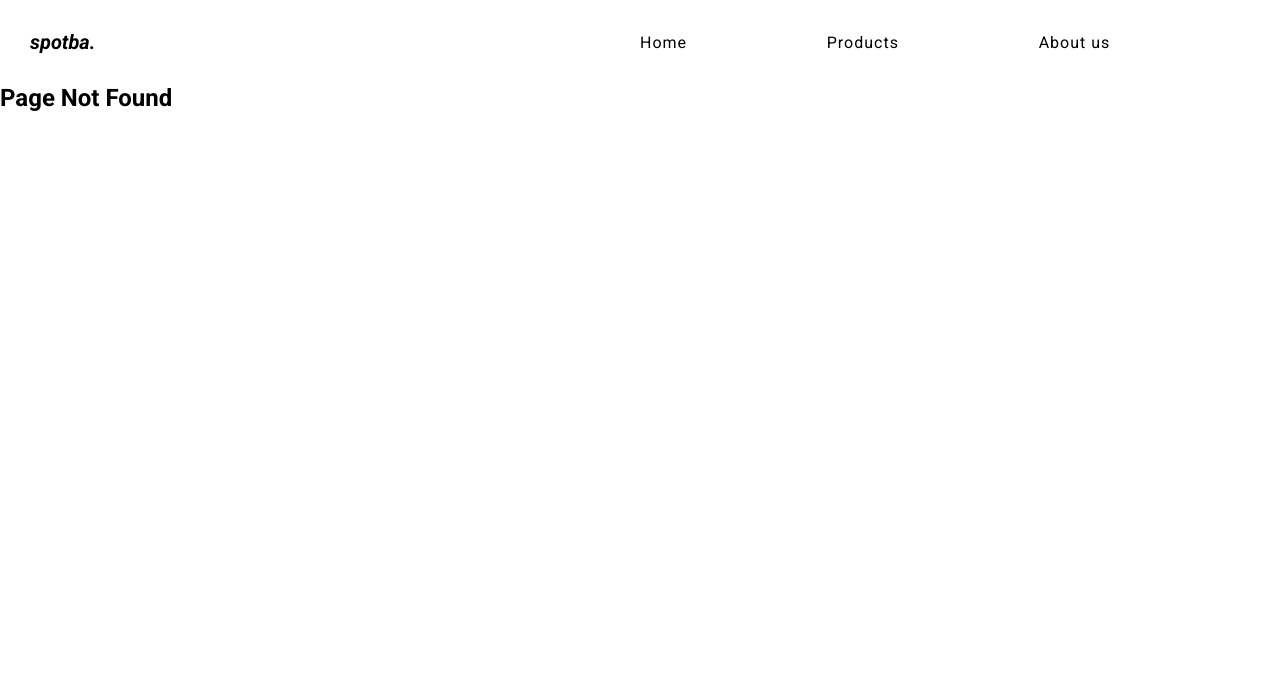
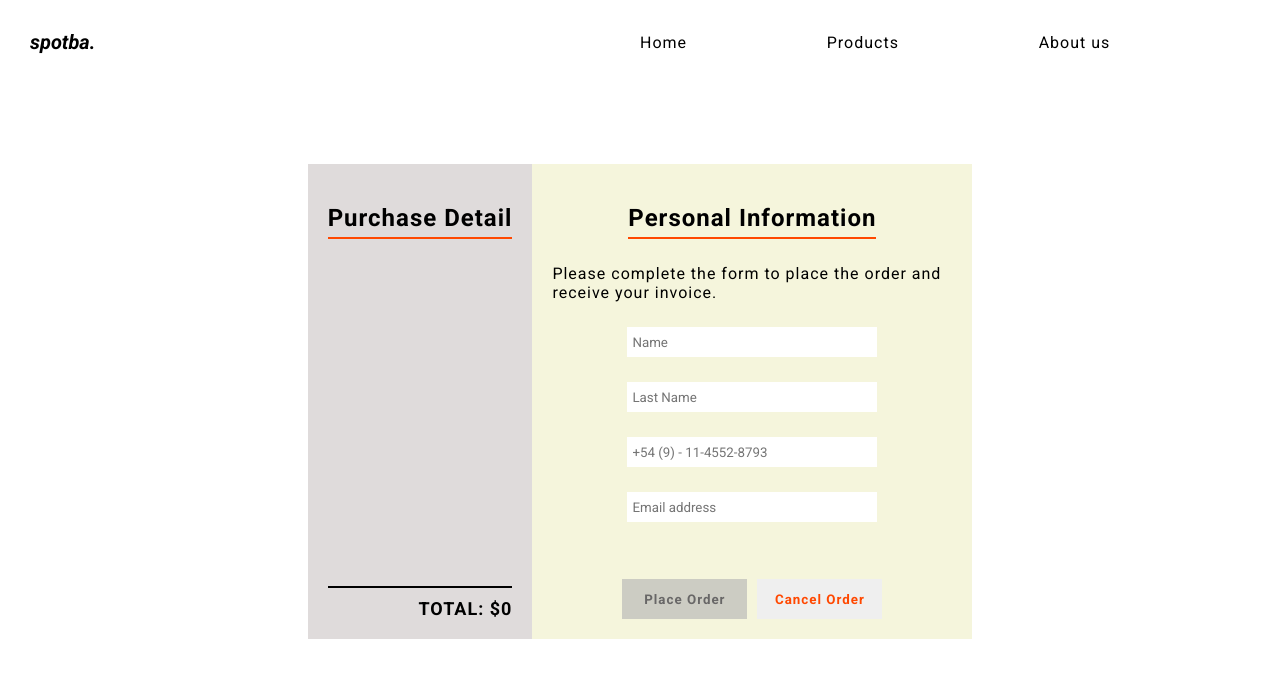
Before and after one commit to andresdeinnocentiis/entrega04_reactjs, a React (Create React App) app: page /checkout in a window 1280 px wide. Before the commit this address had no page. Shown: the top 678 px of the page. Built offline with nearby package versions, Linux system fonts and the light colour scheme.

Commit message:
checkout

```diff
--- a/src/App.css
+++ b/src/App.css
@@ -450,6 +450,7 @@
     padding: 10px;
     letter-spacing: 1px;
     font-weight: bold;
+    text-decoration: none;
   }
 
   .removeItem {
@@ -600,4 +601,154 @@
     margin-top: 5rem;
   }
 
+  .form-container {
+    display: flex;
+    margin-top: 5rem;
+    justify-content: center;
+
+  }
+
+
+
+  .form {
+    height: inherit;
+    display: flex;
+    flex-direction: column;
+    align-items: center;
+    gap: 25px;
+    padding: 20px;
+    background-color:beige;
+    padding-top: 40px;
+    letter-spacing: 1px;
+  }
+
+  .form--input {
+    height: 30px;
+    width: 250px;
+    border: none;
+    padding: 5px;
+
+  }
+
+  .form--input:focus {
+    border: 2px solid #ff4800;
+    outline: none;
+
+  }
+
+  .form-container h2 {
+    border-bottom: 2px solid #ff4800;
+    padding-bottom: 5px;
+  }
+
+  .form--submit {
+    height: 40px;
+    width: 125px;
+    letter-spacing: 1px;
+    border: none;
+    background-color: #ff4800;
+    color: #fff;
+    font-weight: bold;
+    margin-top: 2rem;
+    cursor: pointer;
+  }
+
+  .form--submit:hover, .form--submit:focus {
+    border: 2px solid #ff4800;
+    background-color: beige;
+    color: #ff4800 ;
+  }
+
+  .form--submit:disabled {
+    background-color:rgb(204, 204, 195);
+    color: rgb(104, 103, 103);
+    cursor:default;
+    border:none
+  }
+
+  .cartDetail {
+    height: inherit;
+    background-color: rgb(223, 219, 219);
+    padding: 20px;
+    display: flex;
+    flex-direction: column;
+    letter-spacing: 1px;
+    justify-content: space-between;
+    padding-top: 40px;
+  }
+
+  .cartDetail>ul {
+    display: flex;
+    flex-direction: column;
+    letter-spacing: 1px;
+    justify-content: space-between;
+  }
+
+  .form-text {
+    display: flex;
+    flex-wrap: wrap;
+    max-width: 400px;
+    letter-spacing: 1px;
+  }
+
+  .cartDetail-total {
+    font-size: 18px;
+    align-self: end;
+    justify-self: end;
+    margin-top: 25px;
+    letter-spacing: 1px;
+    border-top: 2px solid black;
+    width: 100%;
+    text-align: end;
+    padding-top: 10px;
+  }
+
+  .listItem{
+    max-width: 200px;
+    margin: 5px;
+    flex-wrap: wrap;
+    font-size: 12px;
+    font-weight:bold;
+    letter-spacing: 1px;
+  }
+
+  .cartDetail-title {
+    align-self:center;
+  }
+
+  .inputError {
+    font-size: 10px;
+    color: red;
+    margin-bottom: 5px;
+  }
+
+  .form-buttons {
+    display: flex;
+    gap: 10px;
+  }
+
+  .form--clear {
+    height: 40px;
+    width: 125px;
+    letter-spacing: 1px;
+    border: none;
+    background-color: #fff ff4800;
+    color: #ff4800;
+    font-weight: bold;
+    margin-top: 2rem;
+    cursor: pointer;
+  }
+
+  .form--clear:hover, .form--clear:focus {
+    border: 2px solid #ff4800;
+    background-color: beige;
+    color: #ff4800 ;
+  }
+
+  .success {
+    color: rgb(14, 187, 14);
+    align-self: center;
+    justify-self: center;
+    width: 70%;
+  }
 }
--- a/src/App.jsx
+++ b/src/App.jsx
@@ -10,6 +10,7 @@ import {
 } from "react-router-dom";
 import {CartContextProvider} from "./context/CartContext"
 import Cart from "./components/Cart"
+import Form from './components/Form';
 
 function App() {
   return (
@@ -58,6 +59,11 @@ function App() {
               <h1>ABOUT</h1>
             </div>
           </Route>
+          <Route path="/checkout">
+            <div className='checkout'>
+              <Form />
+            </div>
+          </Route>
           <Route path="/*">
             <h2>Page Not Found</h2>
           </Route>
--- a/src/components/Cart/index.jsx
+++ b/src/components/Cart/index.jsx
@@ -19,6 +19,8 @@ const Cart = () => {
     };
 
     setTimeout(()=> { setLoading(false)}, 1000) // Esto es SOLAMENTE para usar el spinner, no tiene otra funcionalidad
+
+
 
     if(loading){
         return(
@@ -52,9 +54,9 @@ const Cart = () => {
                 </>
                 }
 
-                <Total />
+                <Total className="total"/>
                 <div className="btnsContainer cartBtns">
-                    <button className='finalizar enabDisab' disabled={cart.length ===0} onClick={clear}>Proceed To Checkout</button> {/* Por ahora le puse la funcion Clear xqe no tiene hecha logica para facturar */}
+                    <Link className="finalizar enabDisab" disabled={cart.length ===0} to="/checkout">Proceed To Checkout</Link>
                     <button className='removeItem clear enabDisab' disabled={cart.length ===0} onClick={clear}>Clear Cart</button>
                 </div>
             </div>
--- /dev/null
+++ b/src/components/Form/index.jsx
@@ -0,0 +1,163 @@
+import React, {useState, useContext} from "react";
+import { CartContext } from "../../context/CartContext";
+import { Total } from "../Total";
+import { getFirestore } from "../../firebase";
+
+const Form = () => {
+
+    const {cart, clear, total} = useContext(CartContext)
+
+    const [compraOk, setCompraOk] = useState(false)
+
+    const [err, setErr] = useState({
+        errName:false,
+        errLastName:false,
+        errPhone:false,
+        errEmail:false
+    })
+
+    const [formData, setFormData] = useState({
+        name:"",
+        lastName:"",
+        phone:"",
+        email:""
+    })
+
+    const handleChange = (event) => {
+        event.preventDefault()
+        const {name,value} = event.target
+        setFormData(prevFormData => ({
+            ...prevFormData,
+            [name]: value
+        }))
+
+    }
+
+    //console.log(formData) - HABILITAR EN CASO DE QUERER CHEQUEAR QUE CADA INPUT SETEA EL FORM EN TIEMPO REAL CON CADA TECLA
+
+    const cancel = () => {
+        clear()
+        setFormData({
+            name:"",
+            lastName:"",
+            phone:"",
+            email:""
+        })
+    }
+
+
+
+    const handleSubmit = (event) => {
+        event.preventDefault()
+
+        const db = getFirestore()
+
+        let ordenCompra = {
+            buyer: {name:formData.name,lastName:formData.lastName,phone:formData.phone,email:formData.email,},
+            items:{...cart},
+            total: total
+        }
+
+
+        console.log("OBJETO: ", ordenCompra)
+        if (formData.name.length < 3) {
+            setErr(prevErr => ({...prevErr, errName:true}))
+        } else if (formData.lastName.length < 3) {
+            setErr(prevErr => ({...prevErr, errLastName:true}))
+        } else if(formData.phone.length < 8) {
+            setErr(prevErr => ({...prevErr, errPhone:true}))
+        } else if(formData.email.length === 0) {
+            setErr(prevErr => ({...prevErr, errEmail:true}))
+        } else {
+            const OrderCollection = db.collection("orders").add(ordenCompra).then(cancel())
+            setCompraOk(true)
+        }
+
+    }
+
+    return (
+        <div className="form-container">
+            <div className="cartDetail">
+                <h2 className="cartDetail-title">Purchase Detail</h2>
+                <ul>
+
+                {
+                    cart.map((item)=> {
+
+                        return (
+                            <li key={item.id} className="listItem">{`${item.title} - $${item.price} - x${item.quantity}`}</li>
+                        )
+                    })
+                }
+                </ul>
+                <Total className="cartDetail-total"/>
+            </div>
+            <form className="form" onSubmit={handleSubmit}>
+                <h2>Personal Information</h2>
+                <p className="form-text">Please complete the form to place the order and receive your invoice.</p>
+                <div>
+                {(formData.name.length < 3 && formData.name.length >= 1) ? <p className="inputError">* Name has to be at least 3 characters long.</p> : <></> }
+                <input
+                    type="text"
+                    placeholder="Name"
+                    className="form--input"
+                    name="name"
+                    onChange={handleChange}
+                    value={formData.name}
+                />
+                </div>
+                <div>
+                {(formData.lastName.length < 3 && formData.lastName.length >= 1) ? <p className="inputError">* Last name has to be at least 3 characters long.</p> : <></> }
+                <input
+                    type="text"
+                    placeholder="Last Name"
+                    className="form--input"
+                    name="lastName"
+                    onChange={handleChange}
+                    value={formData.lastName}
+                />
+                </div>
+                <div>
+                {(formData.phone.length < 8 && formData.phone.length >= 1) ? <p className="inputError">* Phone has to be at least 8 characters long.</p> : <></> }
+                <input
+                    type="text"
+                    placeholder="+54 (9) - 11-4552-8793"
+                    className="form--input"
+                    name="phone"
+                    onChange={handleChange}
+                    value={formData.phone}
+                />
+                </div>
+                <div>
+                <input
+                    type="email"
+                    placeholder="Email address"
+                    className="form--input"
+                    name="email"
+                    onChange={handleChange}
+                    value={formData.email}
+                />
+                </div>
+
+                {console.log(!formData.email.includes("@"))}
+                {formData.name.length < 3 && err.errName ? <p className="inputError">* Name has to be at least 3 characters long.</p> : <></> }
+                {formData.lastName.length < 3 && err.errLastName ? <p className="inputError">* Last Name has to be at least 3 characters long.</p> : <></> }
+                {formData.phone.length < 8 && err.errPhone ? <p className="inputError">* Phone has to be at least 8 characters long.</p> : <></> }
+                {(formData.email.length < 1 && err.errEmail) || (!formData.email.includes("@") && formData.email.length > 1) ? <p className="inputError">* Complete with a valid Email.</p> : <></> }
+
+                {
+                    !compraOk
+                    ?
+                <div className="form-buttons">
+                    <button type="submit" disabled={total===0} onClick={handleSubmit} className="form--submit">Place Order</button>
+                    <button onClick={cancel} className="form--clear">Cancel Order</button>
+                </div>
+                    :
+                    <p className="success">Purchase successful! Thank you for buying in spotba!!</p>
+                }
+            </form>
+        </div>
+    )
+}
+
+export default Form
--- a/src/components/Total/index.jsx
+++ b/src/components/Total/index.jsx
@@ -2,16 +2,11 @@ import React from "react";
 import { CartContext } from "../../context/CartContext";
 import { useContext } from "react";
 
-const Total = () => {
-    const {cart} = useContext(CartContext)
-    let total = 0
-
-    cart.map(item => {
-        total += item.quantity * item.price
-    })
+const Total = (props) => {
+    const {total} = useContext(CartContext)
 
     return(
-        <h1 className="total">{`TOTAL: $${total}`}</h1>
+        <h1 className={props.className}>{`TOTAL: $${total}`}</h1>
     )
 }
 
--- a/src/context/CartContext.jsx
+++ b/src/context/CartContext.jsx
@@ -1,4 +1,4 @@
-import React, {createContext, useState} from "react";
+import React, {createContext, useEffect, useState} from "react";
 
 
 
@@ -7,6 +7,9 @@ const CartContext = createContext([])
 const CartContextProvider = ({children}) => {
 
     const [cart, setCart] = useState([])
+
+    const [total, setTotal] = useState(0)
+
 
 
     const isInCart = (id) => {
@@ -47,9 +50,17 @@ const CartContextProvider = ({children}) => {
         setCart([])
     }
 
+    useEffect(() => {
+        let tot = 0
+        cart.map(item => {
+            tot += item.quantity * item.price
+        })
+        setTotal(prevTotal => tot)
+    }, [cart])
+
 
     return (
-        <CartContext.Provider value={{cart, addItem, removeItem, clear}}>
+        <CartContext.Provider value={{cart, addItem, removeItem, clear, total}}>
             {children}
         </CartContext.Provider>)
 }
```
